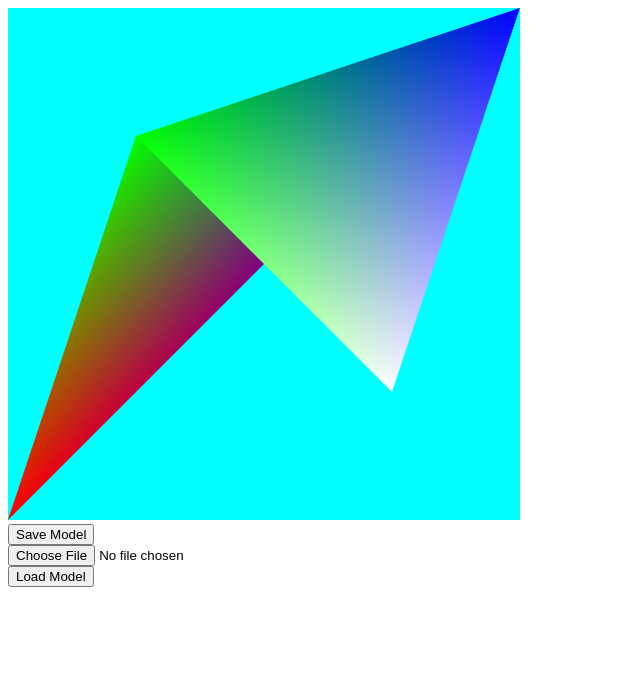
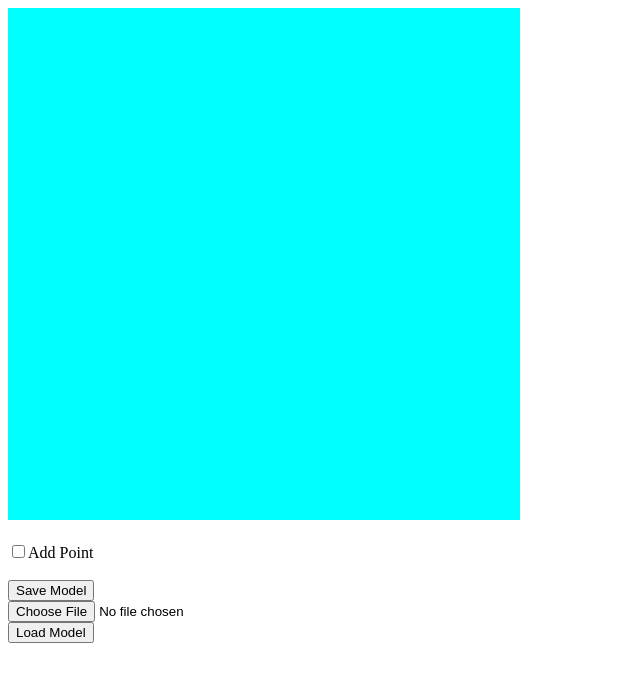
Before and after one commit to naufal-dean/Grafkom-Tugas-1, a plain HTML site: page index.html in a window 1280 px wide. Shown: the whole page, without its empty margins (0-640 px from the left). Drawn offline with Linux system fonts and the light colour scheme.

Commit message:
Add simple click to add point

```diff
--- a/index.html
+++ b/index.html
@@ -29,6 +29,10 @@
       HTML5 canvas not supported in your browser.
     </canvas>
     <br />
+    <br />
+    <input type="checkbox" id="add-point"><span>Add Point</span>
+    <br />
+    <br />
     <button id="savebtn" type="button" name="savebtn">Save Model</button><br />
     <input id="loadfile" type="file" /><br />
     <button id="loadbtn" type="button" name="loadbtn">Load Model</button><br />
--- a/index.js
+++ b/index.js
@@ -2,6 +2,12 @@ var gl;
 var program;
 
 window.onload = function() {
+  // Some variable declaration
+  const defaultVertexColor = [1.0, 1.0, 1.0, 1.0];
+  var vertexCount = 0;
+  var vertices = [];
+  var colors = [];
+
   // Get canvas
   canvas = document.getElementById("canvas");
 
@@ -40,7 +46,6 @@ window.onload = function() {
 
   // Link program
   gl.linkProgram(program);
-
   if (!gl.getProgramParameter(program, gl.LINK_STATUS)) {
     alert("Failed to link program");
   }
@@ -49,12 +54,6 @@ window.onload = function() {
   gl.useProgram(program);
 
   // Bind position buffer
-  var vertices = [
-    -1.0, -1.0,
-    -0.5, 0.5,
-    1.0, 1.0,
-    0.5, -0.5,
-  ];
   var positionBuffer = gl.createBuffer();
   setPositionBufferData();
   // Associate shader position variable with data buffer
@@ -63,12 +62,6 @@ window.onload = function() {
   gl.enableVertexAttribArray(vPositionAttr);
 
   // Bind color buffer
-  var colors = [
-    1.0, 0.0, 0.0, 1.0,
-    0.0, 1.0, 0.0, 1.0,
-    0.0, 0.0, 1.0, 1.0,
-    1.0, 1.0, 1.0, 1.0,
-  ];
   const colorBuffer = gl.createBuffer();
   setColorBufferData();
   // Associate shader color variable with data buffer
@@ -83,7 +76,14 @@ window.onload = function() {
 
   function clickHandler(e) {
     if (!dragged) {
-      selectedVertexOffset = getVertexOffset(e, vertices);
+      if (document.getElementById("add-point").checked) {
+        // add new point to polygon
+        const mGlCoord = getMouseGlCoordinate(e);
+        addVertex(mGlCoord.x, mGlCoord.y);
+      } else {
+        // select vertex
+        selectedVertexOffset = getVertexOffset(e, vertices);
+      }
     } else {
       dragged = false;
     }
@@ -133,6 +133,15 @@ window.onload = function() {
     });
   }, false);
 
+  // Modify vertex and color helpers
+  function addVertex(x, y) {
+    vertexCount++;
+    vertices.push(x, y);
+    colors.push(...defaultVertexColor)  // Use default vertex color
+    setPositionBufferData();
+    setColorBufferData();
+  }
+
   // Render helpers
   function setPositionBufferData() {
     gl.bindBuffer(gl.ARRAY_BUFFER, positionBuffer);
@@ -146,7 +155,7 @@ window.onload = function() {
 
   function render() {
     gl.clear(gl.COLOR_BUFFER_BIT);
-    gl.drawArrays(gl.TRIANGLE_STRIP, 0, 4);
+    gl.drawArrays(gl.TRIANGLE_STRIP, 0, vertexCount);
     requestAnimationFrame(render);
   }
 
```
